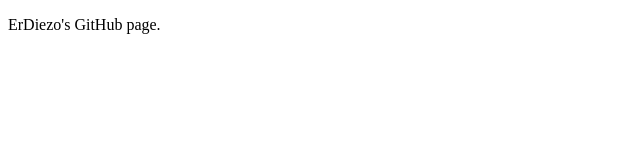
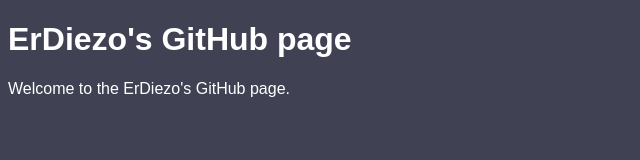
Before and after one commit to ErDiezo/ErDiezo.github.io, a plain HTML site: page index.html in a window 1280 px wide. Shown: the whole page, without its empty margins (0-640 px from the left). Drawn offline with Linux system fonts and the light colour scheme.

Commit message:
Update index.html

```diff
--- a/index.html
+++ b/index.html
@@ -1,6 +1,15 @@
 <!DOCTYPE html>
+<head>
+  <title>ErDiezo's GitHub page</title>
+  <style>
+    body {background-color: #404253; color: #fff; font-family: Arial, Helvetica, sans-serif;}
+  </style>
+  <meta charset="UTF-8">
+</head>
+
 <html>
   <body>
-    <p>ErDiezo's GitHub page.</p>
+    <h1>ErDiezo's GitHub page</h1>
+    <p>Welcome to the ErDiezo's GitHub page.</p>
   </body>
 </html>
```
